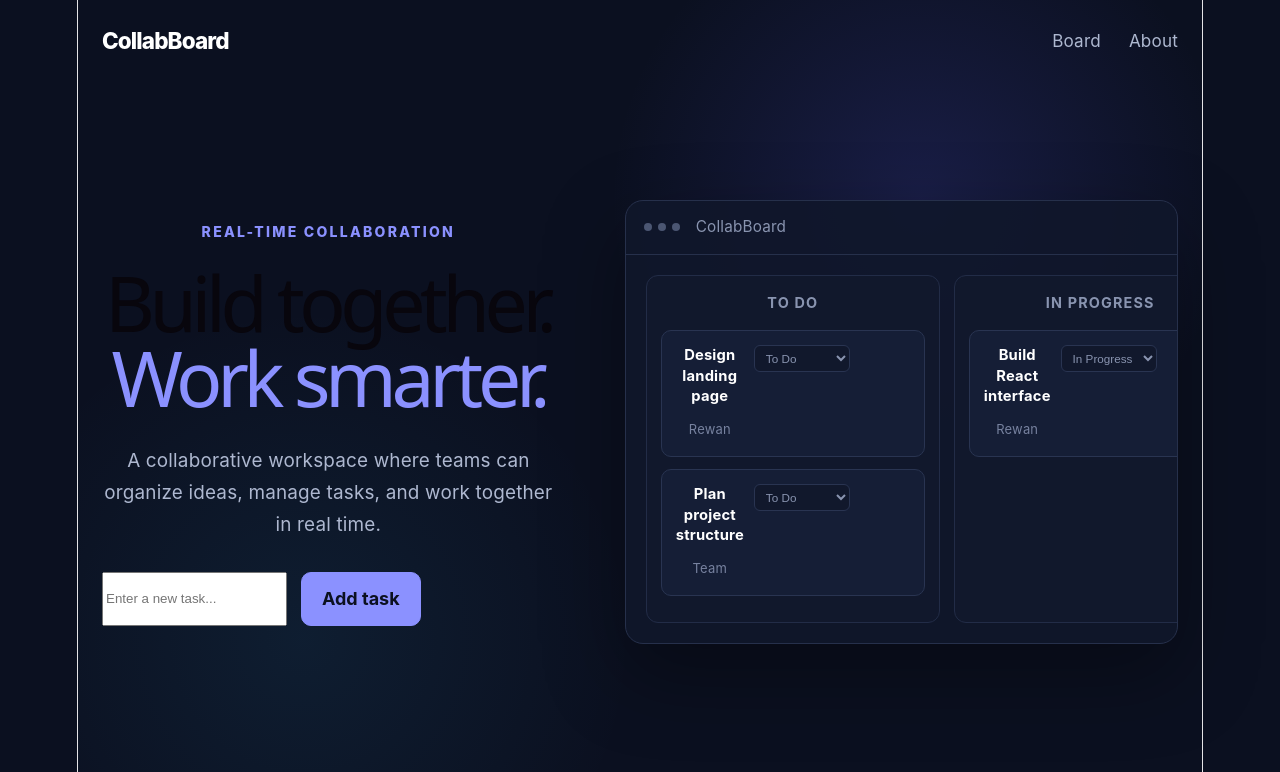
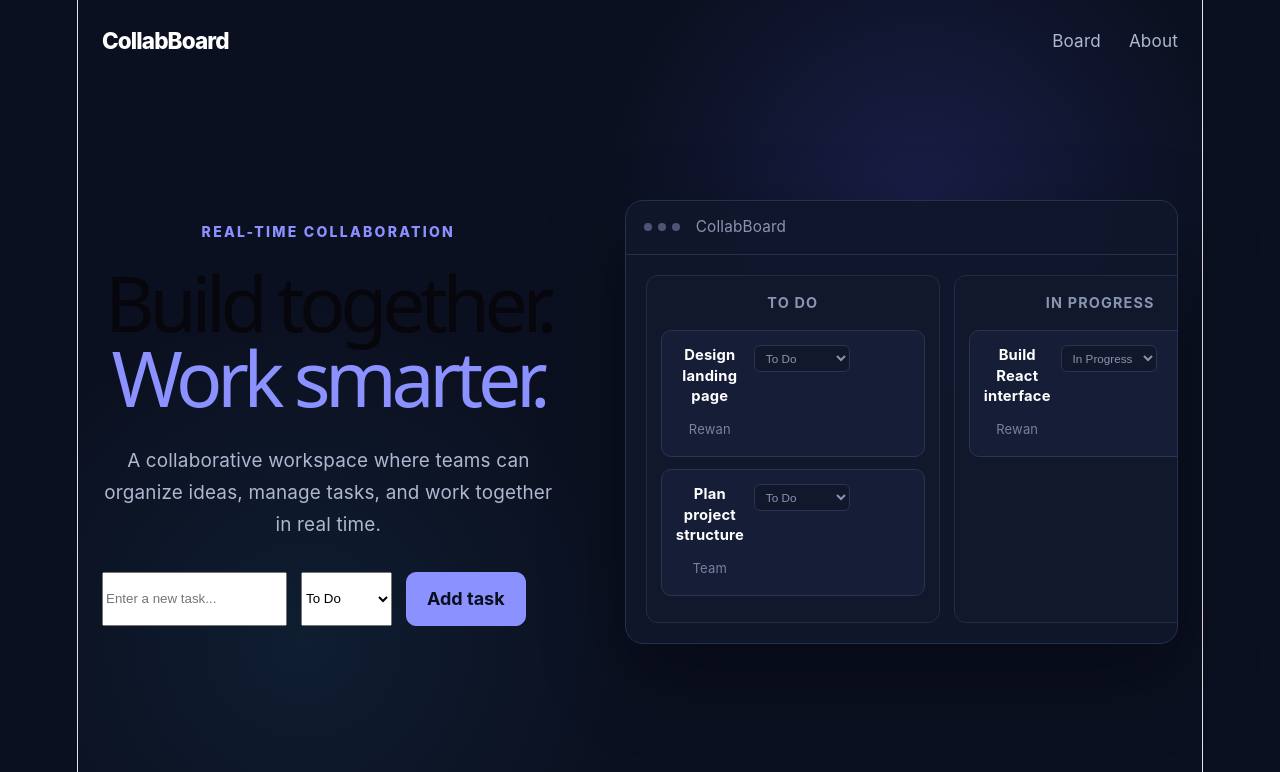
Before and after one commit to rewanahmedelbayoumi/CollabBoard, a React (Vite) app: page / in a window 1280 px wide. Shown: the top 772 px of the page. Built offline with nearby package versions, Linux system fonts and the light colour scheme.

Commit message:
Improve task creation flow

```diff
--- a/src/App.tsx
+++ b/src/App.tsx
@@ -57,6 +57,7 @@ function App() {
   })
 
   const [newTask, setNewTask] = useState('')
+  const [newTaskColumn, setNewTaskColumn] = useState('To Do')
 
   useEffect(() => {
     localStorage.setItem(
@@ -79,8 +80,8 @@ function App() {
     }
 
     setColumns((currentColumns) =>
-      currentColumns.map((column, index) =>
-        index === 0
+      currentColumns.map((column) =>
+        column.title === newTaskColumn
           ? {
               ...column,
               tasks: [...column.tasks, task],
@@ -195,6 +196,20 @@ function App() {
               aria-label="New task"
             />
 
+            <select
+              value={newTaskColumn}
+              onChange={(event) =>
+                setNewTaskColumn(event.target.value)
+              }
+              aria-label="Select task column"
+            >
+              {columns.map((column) => (
+                <option key={column.title} value={column.title}>
+                  {column.title}
+                </option>
+              ))}
+            </select>
+
             <button
               type="button"
               className="primary-button"
```
